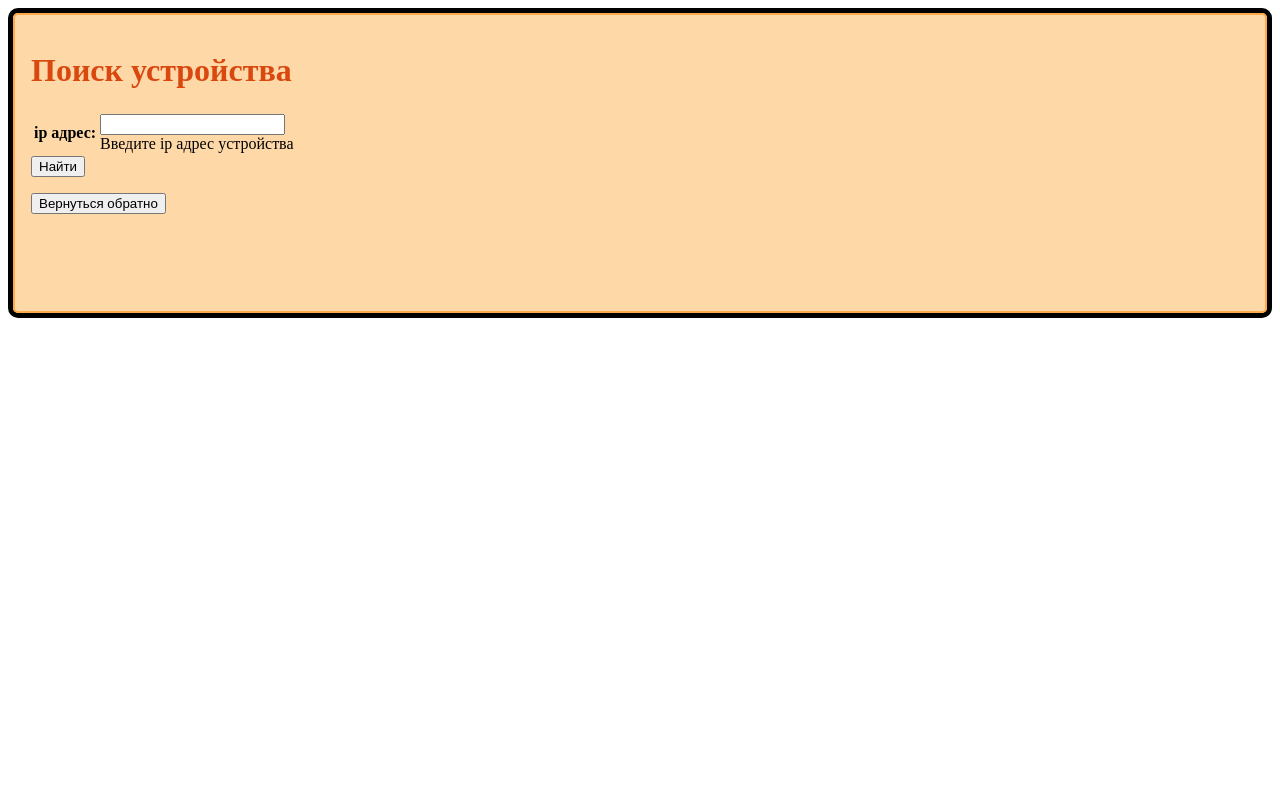
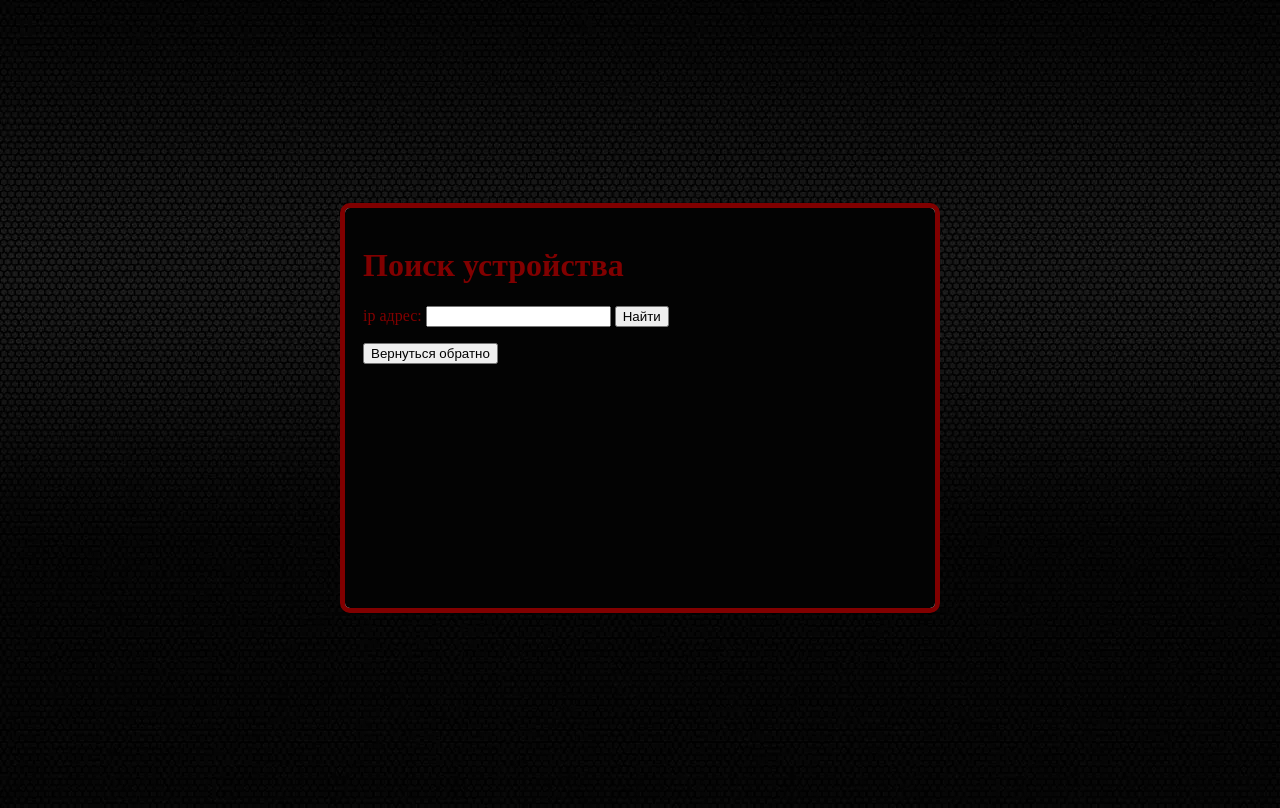
Before and after one commit to 9Batya/nanougin, a Django app: page /ugin/devicesearch/ in a window 1280 px wide. Before the commit the page ends 318 px from the top, so only its background shows below. Run offline with Django 5.2, Linux system fonts and the light colour scheme.

Commit message:
changed css for devicesearch, deviceadd, ugin

```diff
--- a/uginnano/ugin/forms.py
+++ b/uginnano/ugin/forms.py
@@ -1,19 +1,24 @@
 from django import forms
 from .models import Device, DeviceType
 from django_json_widget.widgets import JSONEditorWidget
-#Здесь небольшое ухищрение для выбора device_type
+
+# Здесь небольшое ухищрение для выбора device_type
 select_device_type = [('---------', '---------')] + [device_type for device_type in
-                      DeviceType.objects.values_list('pk','type_name')]
-#Форма для предсоздания device (/ugin/device/new/)
+                                                     DeviceType.objects.values_list('pk', 'type_name')]
+
+
+# Форма для предсоздания device (/ugin/device/new/)
 class DeviceFormNew(forms.Form):
     device_type = forms.ChoiceField(label='Тип устройства', choices=select_device_type,
                                     widget=forms.Select(attrs={'onchange': 'this.form.submit();'}))
 
-    device_model = forms.ChoiceField(label='Модель',choices=str,
+    device_model = forms.ChoiceField(label='Модель', choices=str,
                                      widget=forms.Select(attrs={'onchange': 'this.form.submit();'}))
 
-    field_order = ["device_type",'device_model']
-#Форма для изменения параметров и последующего сохранения (/ugin/deviceadd/)
+    field_order = ["device_type", 'device_model']
+
+
+# Форма для изменения параметров и последующего сохранения (/ugin/deviceadd/)
 class DeviceForm(forms.ModelForm):
     class Meta:
         model = Device
@@ -22,7 +27,9 @@ class DeviceForm(forms.ModelForm):
         widgets = {
             'parametrs': JSONEditorWidget(mode='form'),
         }
-#Форма для поиска устройств (/ugin/devicesearch/)
+
+
+# Форма для поиска устройств (/ugin/devicesearch/)
 class DeviceSearch(forms.Form):
-    device_ip = forms.CharField(label='ip адрес',help_text='Введите ip адрес устройства')
+    device_ip = forms.CharField(label='ip адрес')
     field_order = ["device_ip"]
--- a/uginnano/ugin/static/ugin/style.css
+++ b/uginnano/ugin/static/ugin/style.css
@@ -1,26 +1,34 @@
-.wrapper {
-  display: grid;
-   grid-auto-rows: 300px;
+html, body {
+  height: 100%;
 }
 
+body {
+  display: grid;
+  align-items: center;
+  justify-content: center;
+  background: white url("images/background.png") no-repeat;
+}
 * {
   box-sizing: border-box;
 }
 .wrapper {
-  border: 5px solid #000000;
+  display: grid;
+  grid-auto-rows: 400px;
+  min-width: 600px;
+  border: 5px solid #800000;
   border-radius: 10px;
-  background-color: #FFFF00;
+  background-color: #ffffff;
 }
 .wrapper > div {
-  border: 2px solid #ffa94d;
+  border: 2px solid #030303;
   border-radius: 5px;
-  background-color: #ffd8a8;
+  background-color: #030303;
   padding: 1em;
-  color: #d9480f;
+  color: #800000;
 }
 .nested {
-  border: 2px solid #ffec99;
+  border: 2px solid #030303;
   border-radius: 5px;
-  background-color: #fff9db;
+  background-color: #030303;
   padding: 1em;
 }
--- a/uginnano/ugin/templates/ugin/deviceadd.html
+++ b/uginnano/ugin/templates/ugin/deviceadd.html
@@ -1,15 +1,14 @@
-<!DOCTYPE html>
 <html>
 {{ form.media.css }}
 {{ form.media.js }}
 <head>
     <meta charset="utf-8" />
-    <title>device add</title>
+    <title>create device</title>
 </head>
 <body>
     <h1>Тип устройства: {{ type_name }}</h1>
     <h1>Модель устройства: {{ model }}</h1>
-   <form method="POST" action="/ugin/device/save/">
+    <form method="POST" action="/ugin/device/save/">
         {% csrf_token %}
         {{ form.as_table }}
         <input type="hidden" name="type" value="{{ type_id }}">
--- a/uginnano/ugin/templates/ugin/devicesearch.html
+++ b/uginnano/ugin/templates/ugin/devicesearch.html
@@ -6,15 +6,18 @@
     <title>device search</title>
 </head>
 <body>
-    <div class="wrapper">  <!-- Обертка для стилей -->
-        <div><h1>Поиск устройства</h1>
+    <div class="wrapper">
+        <div>
+            <h1>Поиск устройства</h1>
+            <form>
+
+            </form>
             <form method="post" action="/ugin/devicesearch/">
-            <table>
                 {% csrf_token %}
                 {{ form.as_table }}
-            </table>
                 <input type="submit" value="Найти">
             </form>
+
             <form method="post" action="/ugin/">
                 {% csrf_token %}
                 <input type="submit" value="Вернуться обратно" >
@@ -23,7 +26,11 @@
                 {% for i in id %}
                 <li><a href="/ugin/device/{{ i }}">ID {{ i }}</a></li>
                 {% endfor %}
-        </ul></div>
+            </ul>
+        </div>
     </div>
 </body>
+<body>
+
+</body>
 </html>
```
Also changed, not shown: uginnano/ugin/templates/index.html (+16 -5 lines), uginnano/ugin/templates/ugin/newdevice.html (+6 -1 lines), uginnano/ugin/templates/ugin/ugin.html (+13 -2 lines), uginnano/ugin/views.py (+18 -11 lines), uginnano/db.sqlite3, uginnano/ugin/static/ugin/images/background.png (added). Lines whose indentation alone changed are shown as unchanged.
